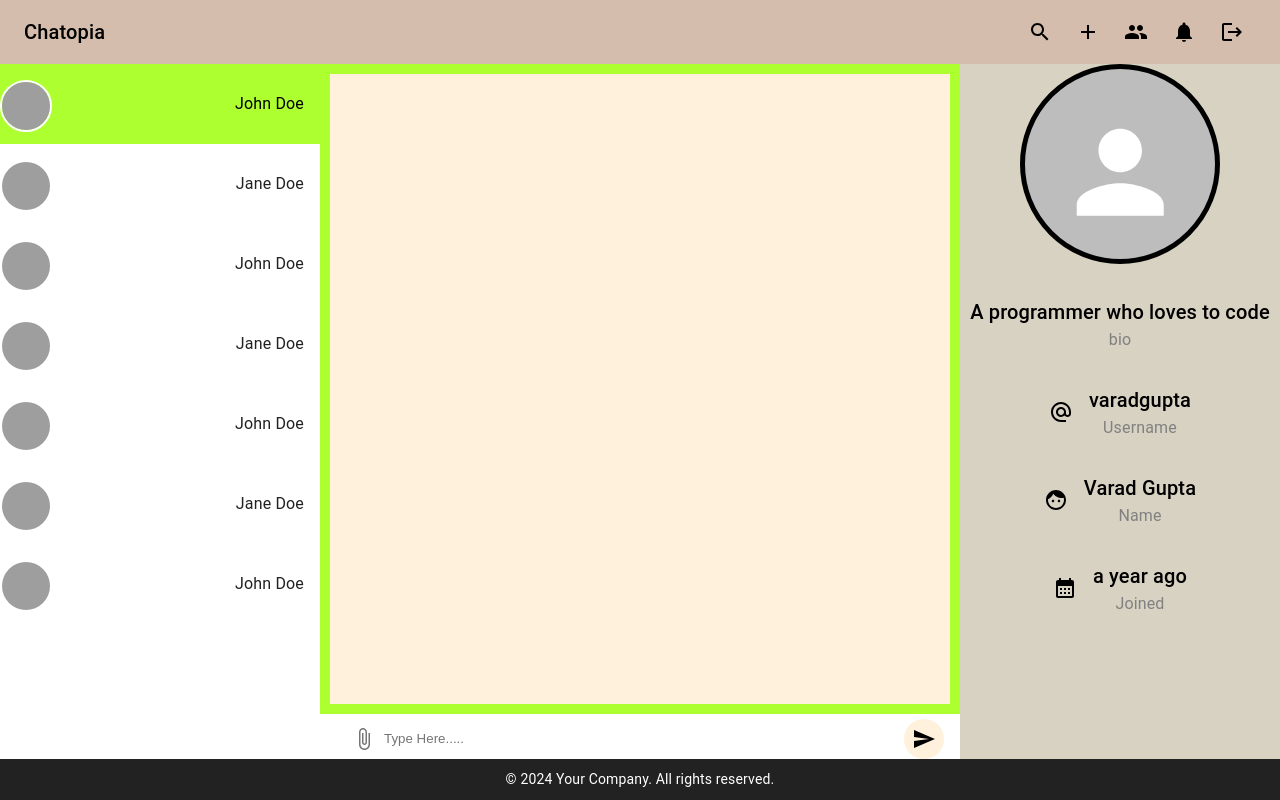
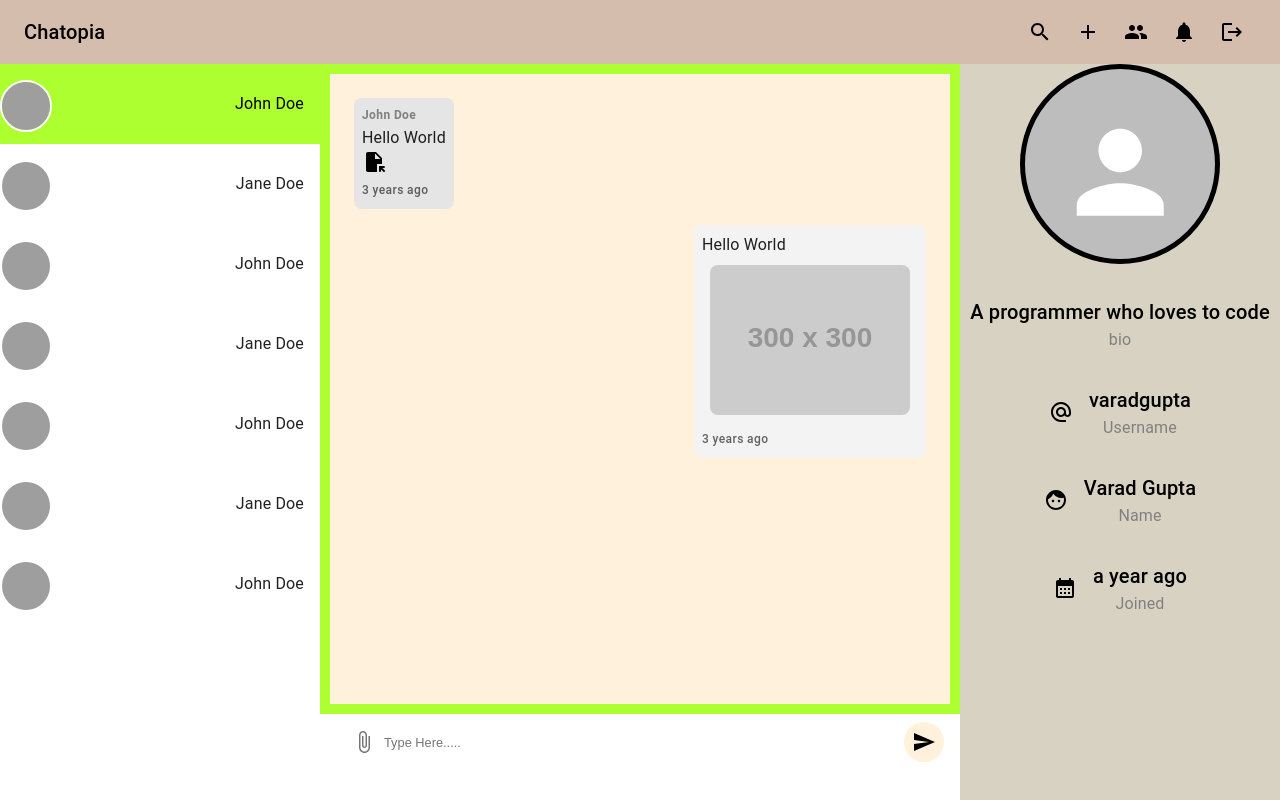
Before and after one commit to vr-varad/Chatopia-ChatApp, a React (Vite) app in the folder client/: page /chat/1 in a window 1280 px wide. Built offline with nearby package versions, Linux system fonts and the light colour scheme; grey boxes are pictures that could not be loaded.

Commit message:
feat: Chats
Signed-off-by: vr-varad <varadgupta21@gmail.com>

```diff
--- /dev/null
+++ b/client/src/components/dialogs/FileMenu.jsx
@@ -0,0 +1,14 @@
+/* eslint-disable react/prop-types */
+/* eslint-disable no-unused-vars */
+import { Menu } from "@mui/material";
+import React from "react";
+
+const FileMenu = ({ anchorEl = undefined }) => {
+  return (
+    <Menu open anchorEl={anchorEl}>
+      abcs
+    </Menu>
+  );
+};
+
+export default FileMenu;
--- a/client/src/components/layout/AppLayout.jsx
+++ b/client/src/components/layout/AppLayout.jsx
@@ -51,7 +51,7 @@ const AppLayout = () => (WrappedComponent) => {
           </Grid2>
         </Grid2>
 
-        <Footer />
+        {/* <Footer /> */}
       </>
     );
   };
--- a/client/src/components/shared/AvatarCard.jsx
+++ b/client/src/components/shared/AvatarCard.jsx
@@ -2,6 +2,7 @@
 /* eslint-disable no-unused-vars */
 import { Avatar, AvatarGroup, Box, Stack } from "@mui/material";
 import React from "react";
+import { transformImage } from "../../lib/features";
 
 // TODO : Transform
 
@@ -13,16 +14,16 @@ const AvatarCard = ({ avatar = [], max = 4 }) => {
           {avatar.map((item, index) => (
             <Avatar
               key={Math.random() * index}
-              src={item}
+              src={transformImage(item)}
               alt="avatar"
               sx={{
                 width: "3rem",
                 height: "3rem",
                 position: "absolute",
                 left: {
-                    xs: `${index + 0.5}rem`,
-                    sm: `${index}rem`,
-                }
+                  xs: `${index + 0.5}rem`,
+                  sm: `${index}rem`,
+                },
               }}
             />
           ))}
--- /dev/null
+++ b/client/src/components/shared/MessageComponent.jsx
@@ -0,0 +1,60 @@
+/* eslint-disable no-unused-vars */
+/* eslint-disable react/prop-types */
+import { Box, Typography } from "@mui/material";
+import moment from "moment/moment";
+import React from "react";
+import { memo } from "react";
+import { fileFormat } from "../../lib/features";
+import RenderAttachment from "./RenderAttachment";
+
+const MessageComponent = ({ message, user }) => {
+  const { sender, content, attachments = [], createdAt } = message;
+  const isSender = sender._id === user._id;
+  const timeAgo = moment(createdAt).fromNow();
+  return (
+    <div
+      style={{
+        alignSelf: isSender ? "flex-end" : "flex-start",
+        backgroundColor: isSender ? "#f3f3f3" : "#e5e5e5",
+        borderRadius: 8,
+        padding: 8,
+        margin: 8,
+        maxWidth: "60%",
+        display: "flex",
+        flexDirection: "column",
+        justifyContent: "space-between",
+      }}
+    >
+      {!isSender && (
+        <Typography color="grey" fontWeight={"600"} variant="caption">
+          {sender.name}
+        </Typography>
+      )}
+      {content && <Typography>{content}</Typography>}
+      {attachments.length > 0 &&
+        attachments.map((attachment, index) => {
+          const { url } = attachment;
+          const fileExt = fileFormat(url);
+          return (
+            <Box key={index}>
+              <a
+                href={url}
+                target="_blank"
+                download
+                style={{
+                  color: "black",
+                }}
+              >
+                {RenderAttachment(fileExt, url)}
+              </a>
+            </Box>
+          );
+        })}
+      <Typography color={"text.secondary"} fontWeight={"500"} variant="caption">
+        {timeAgo}
+      </Typography>
+    </div>
+  );
+};
+
+export default MessageComponent;
--- /dev/null
+++ b/client/src/components/shared/RenderAttachment.jsx
@@ -0,0 +1,31 @@
+/* eslint-disable no-unused-vars */
+import { FileOpen as FileOpenIcon } from "@mui/icons-material";
+import React from "react";
+import { transformImage } from "../../lib/features";
+
+const RenderAttachment = (file, url) => {
+  switch (file) {
+    case "video":
+      return <video src={url} preload="none" width={"200px"} controls />;
+    case "image":
+      return (
+        <img
+          src={transformImage(url)}
+          alt="attachment"
+          width={"200px"}
+          height={"150px"}
+          style={{
+            objectFit: "cover",
+            borderRadius: 8,
+            margin: 8,
+          }}
+        />
+      );
+    case "audio":
+      return <audio src={url} preload="none" controls />;
+    default:
+      return <FileOpenIcon />;
+  }
+};
+
+export default RenderAttachment;
--- a/client/src/components/styles/StyledComponent.jsx
+++ b/client/src/components/styles/StyledComponent.jsx
@@ -22,7 +22,6 @@ export const Link = styled(LinkComponent)({
   },
 });
 
-
 export const InputBox = styled("input")({
   width: "100%",
   height: "100%",
@@ -30,5 +29,5 @@ export const InputBox = styled("input")({
   outline: "none",
   padding: "0 3rem",
   borderRadius: "1.5rem",
-
-})
+  fontSize: "0.8rem",
+});
--- a/client/src/constants/sampleChats.js
+++ b/client/src/constants/sampleChats.js
@@ -100,3 +100,38 @@ export const sampleNotifications = [
     _id: "2",
   },
 ];
+
+export const sampleMessage = [
+  {
+    attachments: [
+      {
+        public_id: "1",
+        url: "https://randomuser.me/api",
+      },
+    ],
+    content: "Hello World",
+    _id: "1",
+    sender: {
+      name: "John Doe",
+      _id: "2",
+    },
+    chat: "chatId",
+    createdAt: "2021-09-20T00:00:00.000Z",
+  },
+  {
+    attachments: [
+      {
+        public_id: "1",
+        url: "https://dummyimage.com/300.png",
+      },
+    ],
+    content: "Hello World",
+    _id: "2",
+    sender: {
+      name: "Jabe Doe",
+      _id: "1",
+    },
+    chat: "avrwvawv",
+    createdAt: "2021-09-20T00:00:00.000Z",
+  },
+];
--- /dev/null
+++ b/client/src/lib/features.js
@@ -0,0 +1,23 @@
+/* eslint-disable no-unused-vars */
+const fileFormat = (url = "") => {
+  const fileExt = url.split(".").pop();
+  if (
+    fileExt === "jpg" ||
+    fileExt === "jpeg" ||
+    fileExt === "png" ||
+    fileExt === "gif"
+  ) {
+    return "image";
+  }
+  if (fileExt === "mp4" || fileExt === "webm" || fileExt === "ogg") {
+    return "video";
+  }
+  if (fileExt === "mp3" || fileExt === "wav" || fileExt === "ogg") {
+    return "audio";
+  }
+  return "file";
+};
+
+const transformImage = (url, width = 100) => url;
+
+export { fileFormat, transformImage };
--- a/client/src/pages/Chat.jsx
+++ b/client/src/pages/Chat.jsx
@@ -8,6 +8,14 @@ import {
   Send as SendIcon,
 } from "@mui/icons-material";
 import { InputBox } from "../components/styles/StyledComponent";
+import FileMenu from "../components/dialogs/FileMenu";
+import { sampleMessage } from "../constants/sampleChats";
+import MessageComponent from "../components/shared/MessageComponent";
+
+const user = {
+  _id: "1",
+  name: "John Doe",
+};
 
 const Chat = () => {
   const containerRef = useRef(null);
@@ -26,11 +34,13 @@ const Chat = () => {
           overflowX: "hidden",
         }}
       >
-        {/* Messages */}
+        {sampleMessage.map((message, index) => (
+          <MessageComponent message={message} user={user} key={index} />
+        ))}
       </Stack>
       <form
         style={{
-          height: "7%",
+          height: "8%",
         }}
       >
         <Stack
@@ -40,15 +50,18 @@ const Chat = () => {
           padding={"1rem"}
           position={"relative"}
         >
-          <IconButton sx={{
+          <IconButton
+            sx={{
               position: "absolute",
               left: "1.5rem",
-
-          }}>
+            }}
+          >
             <AttachFileIcon />
           </IconButton>
           <InputBox placeholder="Type Here....." />
-          <IconButton type="submit" sx={{
+          <IconButton
+            type="submit"
+            sx={{
               backgroundColor: "#FFF1DB",
               color: "black",
               marginLeft: "1rem",
@@ -57,11 +70,13 @@ const Chat = () => {
                 backgroundColor: "#D4BDAC",
                 color: "white",
               },
-          }}>
+            }}
+          >
             <SendIcon />
           </IconButton>
         </Stack>
       </form>
+      {/* <FileMenu /> */}
     </>
   );
 };
```
Lines whose indentation alone changed are shown as unchanged.
